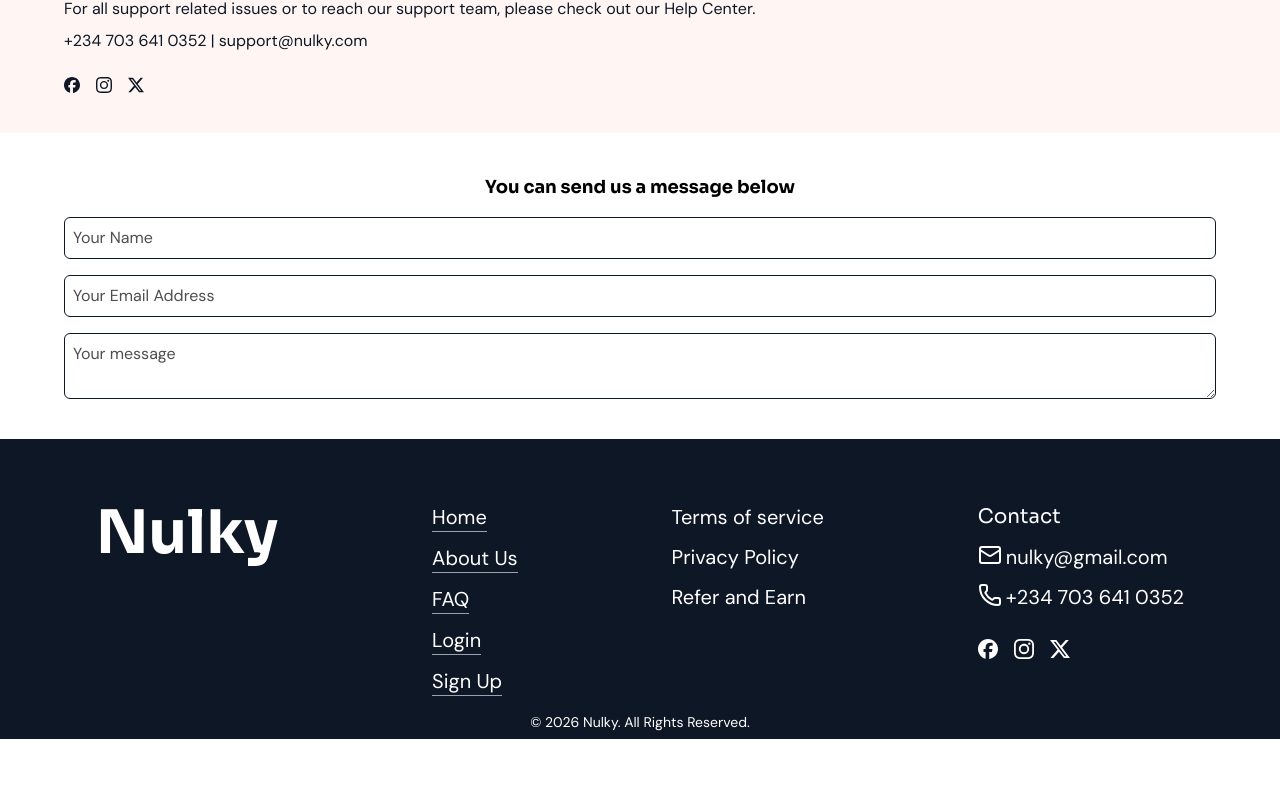
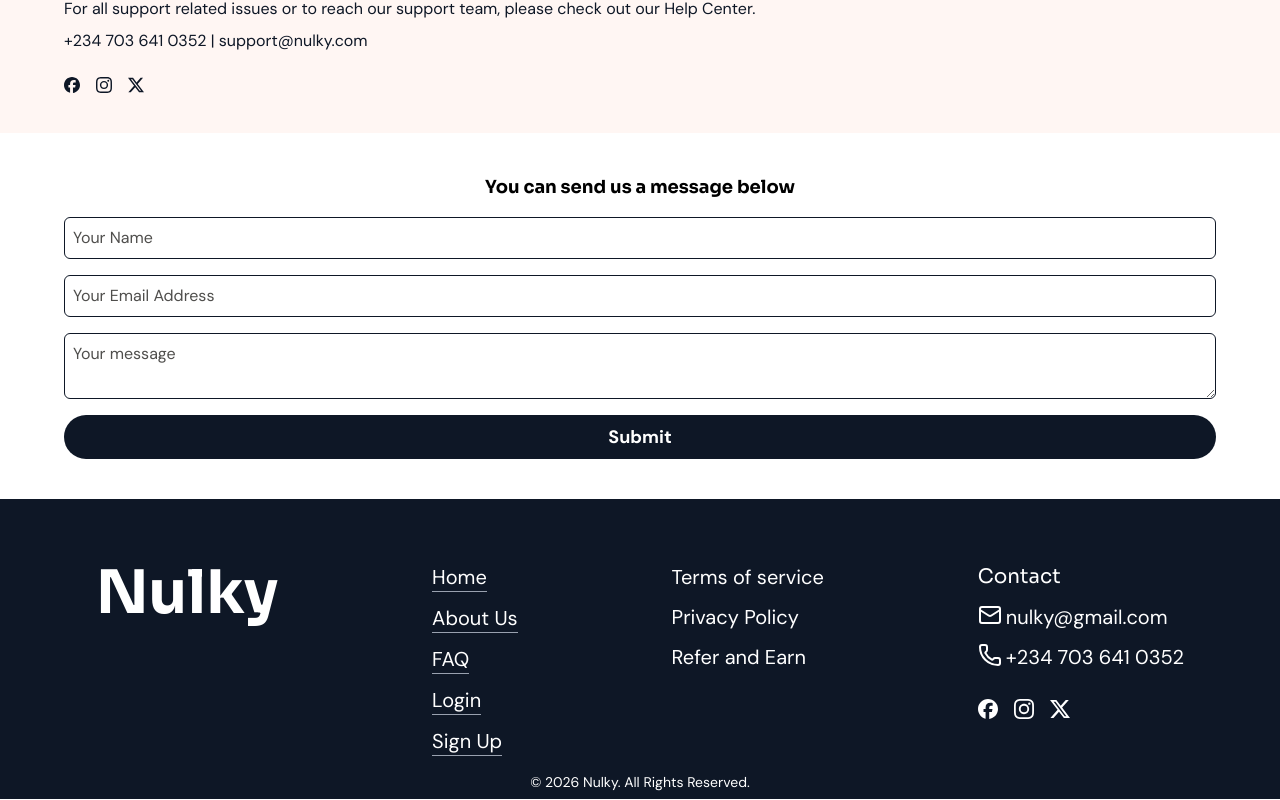
Before and after one commit to Nnenna-udefi/bulk_sms, a Next.js app: page /contact in a window 1280 px wide. Shown: the part 607-1407 px from the top of the page. Before the commit the page ends 1347 px from the top, so only its background shows below. Built offline with nearby package versions, Linux system fonts and the light colour scheme.

Commit message:
feat: updated button links

```diff
--- a/component/contact.tsx
+++ b/component/contact.tsx
@@ -48,6 +48,10 @@ const Contact = () => {
               cols={5}
               className="border rounded-md p-2 w-full border-[#0e1726] text-[#0e1726] bg-none placeholder:text-[#4f4e4c]"
             />
+
+            <button className="px-4 py-2  md:text-lg font-bold rounded-full bg-[#0e1726] text-white hover:bg-white hover:text-[#0e1726] w-full">
+              Submit
+            </button>
           </form>
         </div>
       </div>
```
